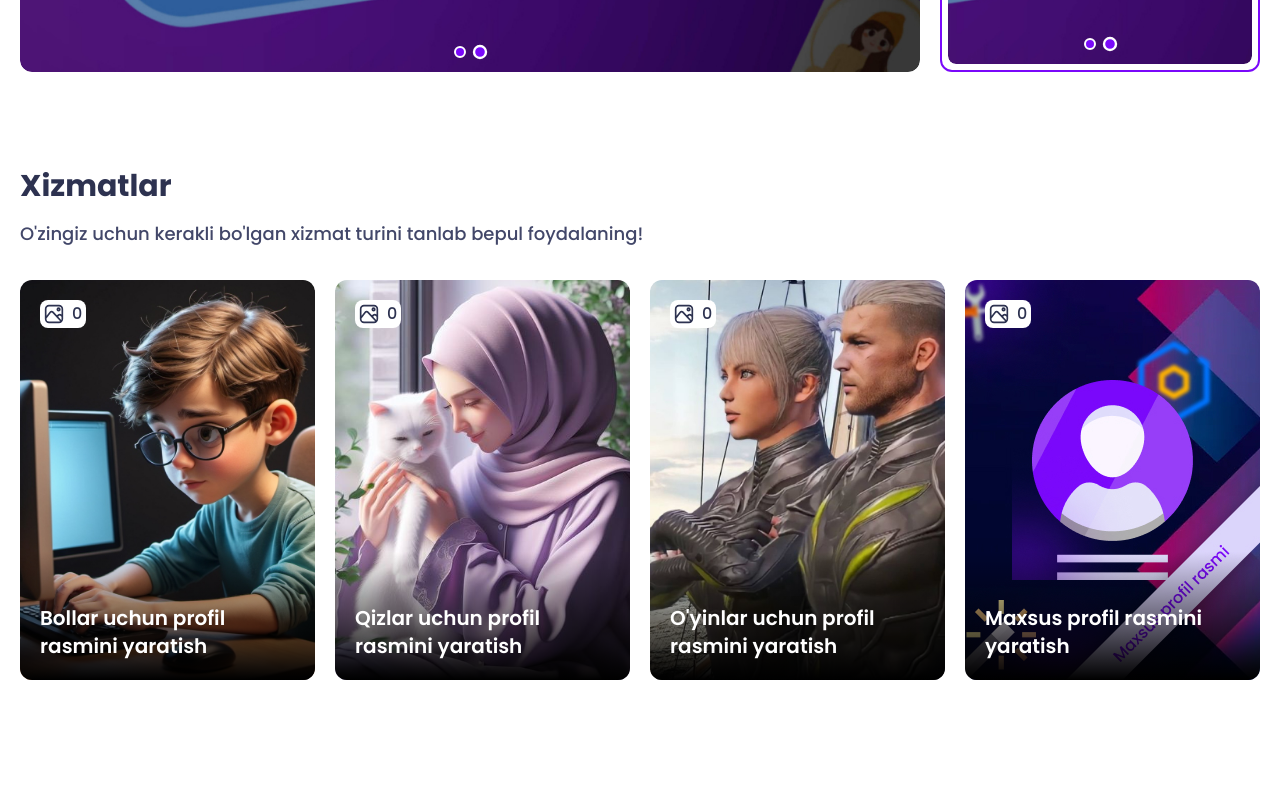
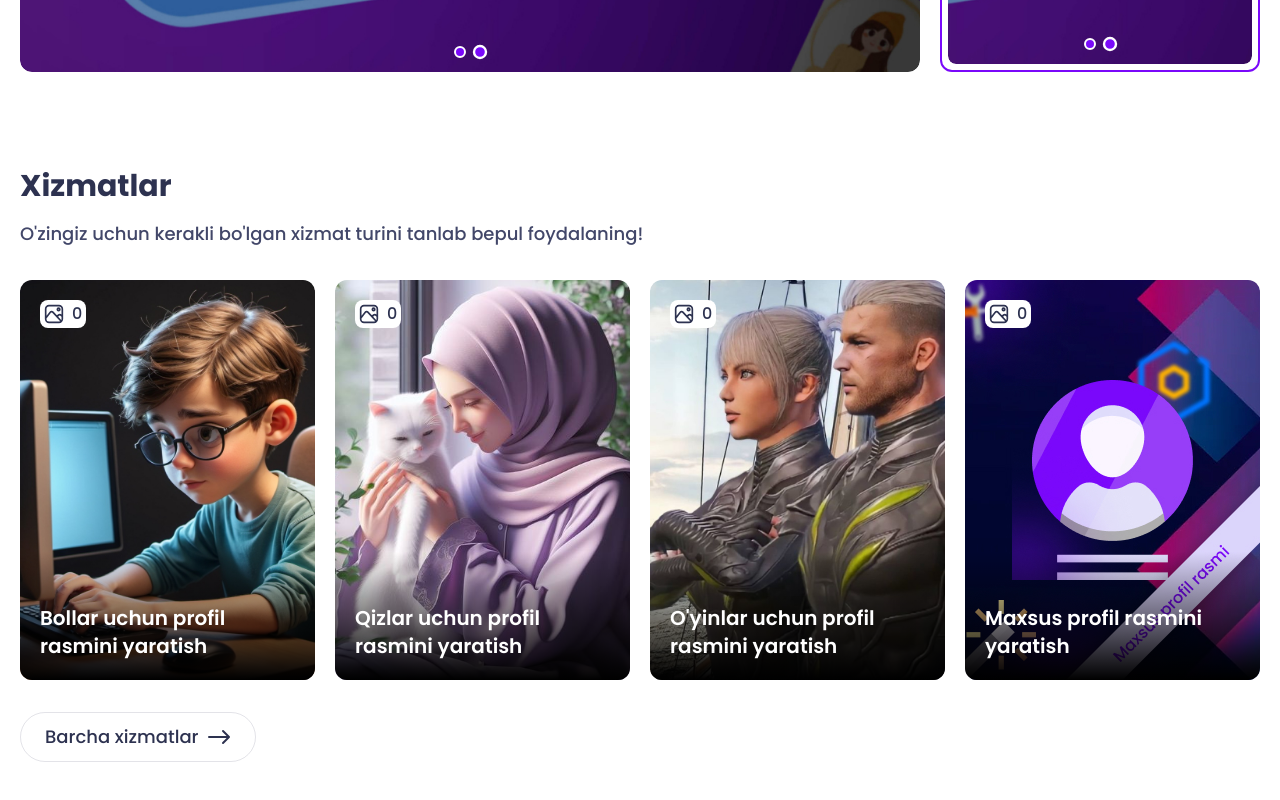
Before and after one commit to YaxyobekUz/ppmaker, a React (Vite) app: page / in a window 1280 px wide. Shown: the part 473-1273 px from the top of the page. Before the commit the page ends 1201 px from the top, so only its background shows below. Built offline with nearby package versions, Linux system fonts and the light colour scheme.

Commit message:
add services link to services section

```diff
--- a/src/index.css
+++ b/src/index.css
@@ -15,6 +15,15 @@
 }
 
 @layer components {
+  /* buttons */
+  .btn-secondary {
+    @apply flex items-center justify-center gap-2 w-max px-6 py-2.5 rounded-full border border-brand-darkblue-300/15 text-base xs:text-lg;
+  }
+
+  .btn-secondary img {
+    @apply size-5 xs:size-6;
+  }
+
   /* header */
   .header-nav-link {
     @apply flex items-center justify-normal gap-2 relative py-3 lg:justify-center;
@@ -58,7 +67,7 @@
     height: 1px;
   }
 
-  /* section initial styles */
+  /* sections initial styles */
   .section-content {
     @apply space-y-8;
   }
--- a/src/pages/Home.jsx
+++ b/src/pages/Home.jsx
@@ -17,6 +17,7 @@ import { Autoplay, Navigation, Pagination } from "swiper/modules";
 
 // images
 import imageIcon from "../assets/images/icons/image.svg";
+import rightArrowIcon from "../assets/images/icons/right-arrow.svg";
 
 const Home = () => {
   return (
@@ -167,6 +168,16 @@ const Home = () => {
               </li>
             ))}
           </ul>
+
+          <Link to="/services" className="btn-secondary">
+            <span>Barcha xizmatlar</span>
+            <img
+              width={24}
+              height={24}
+              src={rightArrowIcon}
+              alt="arrow right icon"
+            />
+          </Link>
         </div>
       </section>
     </>
```
Also changed, not shown: src/assets/images/others/manual.png (added).
